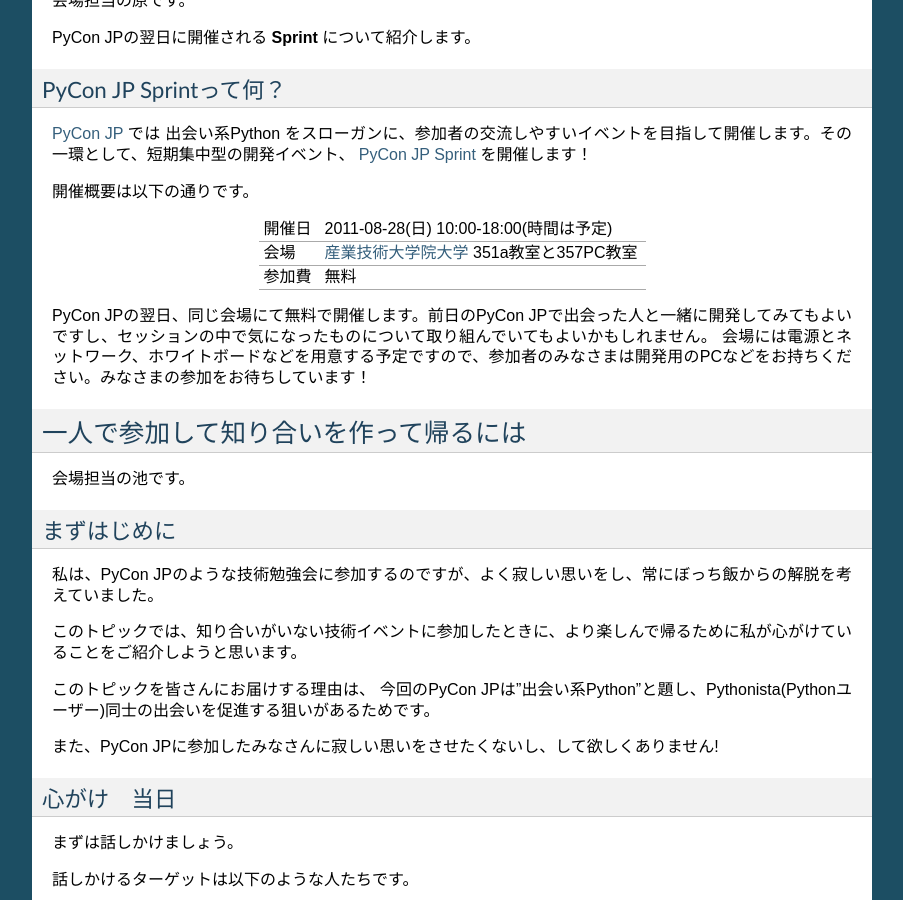
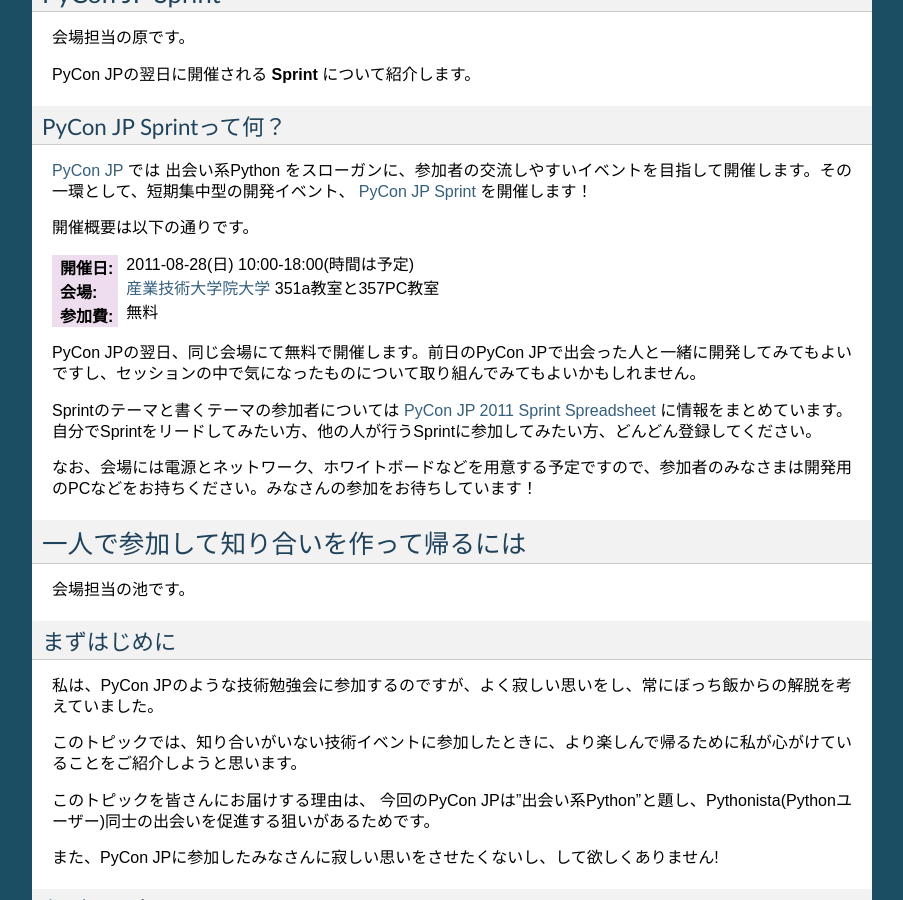
Before and after one commit to michilu/prepycon-article, a Sphinx documentation site: the page built from sphinx/vol3.rst, in a window 1280 px wide and 900 px high, scrolled down 1266 px. Shown: the whole window, without its empty margins (198-1101 px from the left). Built offline with Sphinx 7.4.7, drawn with Linux system fonts in a browser that asks for light colours; some of the changed text lies outside the part shown.

Commit message:
added sprints spreadsheet info to sprint section

```diff
--- a/sphinx/vol3.rst
+++ b/sphinx/vol3.rst
@@ -52,17 +53,17 @@
 
 開催概要は以下の通りです。
 
-.. list-table::
+:開催日: 2011-08-28(日) 10:00-18:00(時間は予定)
+:会場: `産業技術大学院大学 <http://aiit.ac.jp/>`_ 351a教室と357PC教室
+:参加費: 無料
 
-   * - 開催日
-     - 2011-08-28(日) 10:00-18:00(時間は予定)
-   * - 会場
-     - `産業技術大学院大学 <http://aiit.ac.jp/>`_ 351a教室と357PC教室
-   * - 参加費
-     - 無料
+PyCon JPの翌日、同じ会場にて無料で開催します。前日のPyCon JPで出会った人と一緒に開発してみてもよいですし、セッションの中で気になったものについて取り組んでみてもよいかもしれません。
 
-PyCon JPの翌日、同じ会場にて無料で開催します。前日のPyCon JPで出会った人と一緒に開発してみてもよいですし、セッションの中で気になったものについて取り組んでいてもよいかもしれません。
-会場には電源とネットワーク、ホワイトボードなどを用意する予定ですので、参加者のみなさまは開発用のPCなどをお持ちください。みなさまの参加をお待ちしています！
+Sprintのテーマと書くテーマの参加者については
+`PyCon JP 2011 Sprint Spreadsheet <http://bit.ly/nfLgtV>`_
+に情報をまとめています。自分でSprintをリードしてみたい方、他の人が行うSprintに参加してみたい方、どんどん登録してください。
+
+なお、会場には電源とネットワーク、ホワイトボードなどを用意する予定ですので、参加者のみなさまは開発用のPCなどをお持ちください。みなさんの参加をお待ちしています！
 
 .. redbullについても組み込む
 
```
Also changed, not shown: other parts of sphinx/vol3.rst (+2 -1 lines).
